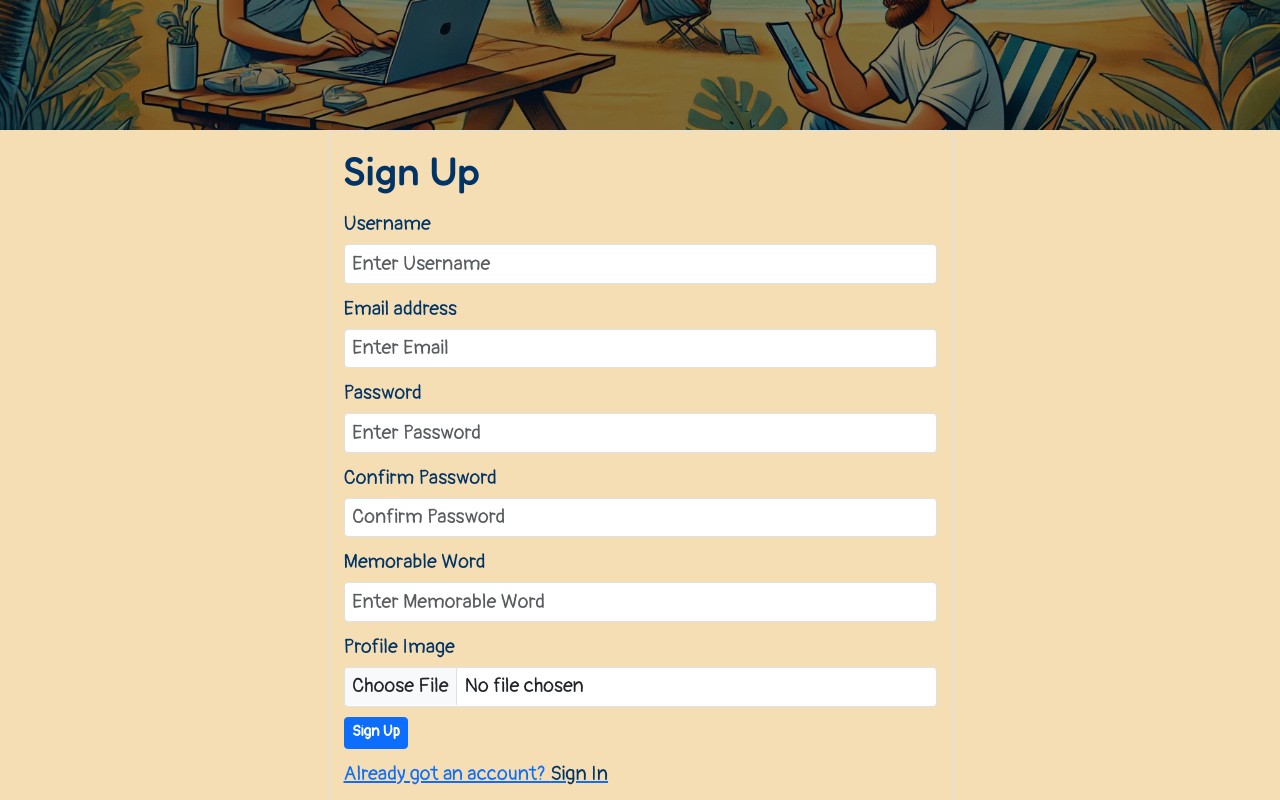
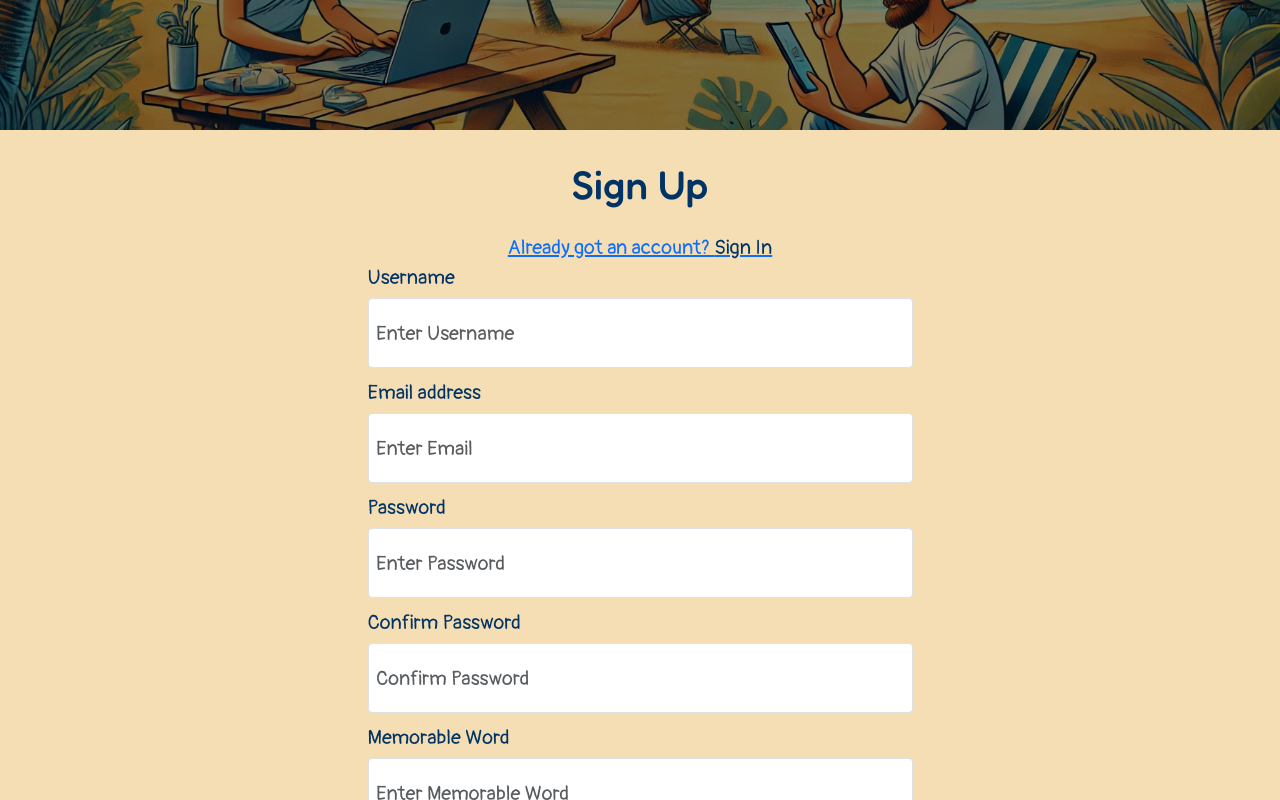
Before and after one commit to GMontaque/WiFiWander, a React (Create React App) app: page /signup in a window 1280 px wide. Shown: the part 280-1080 px from the top of the page. Built offline with nearby package versions, Linux system fonts and the light colour scheme.

Commit message:
style: add styling to sign up form and remove unused html code

```diff
--- a/src/App.css
+++ b/src/App.css
@@ -532,6 +532,17 @@ textarea {
   }
 }
 
+/* ******************** Sign Up Form ******************** */
+
+.signup-form {
+  width: 56rem;
+  margin: auto;
+}
+
+.signup-form input {
+  height: 7rem;
+}
+
 /* ******************** Footer ******************** */
 
 footer {
--- a/src/pages/SignUp.js
+++ b/src/pages/SignUp.js
@@ -1,5 +1,5 @@
 import React, { useState } from "react";
-import { Alert, Row, Col, Container, Form, Button } from "react-bootstrap";
+import { Alert, Row, Form, Button } from "react-bootstrap";
 import { NavLink, useNavigate } from "react-router-dom";
 import { axiosReq } from "../api/axiosDefaults";
 import showAlert from '../components/Sweetalert';
@@ -66,11 +66,13 @@ const SignUp = () => {
 
   return (
     <Row className="justify-content-md-center">
-      <Col md={6} className="my-auto">
-        <Container className="p-4 border rounded">
-          <h1 className="mb-4">Sign Up</h1>
-
-          <Form onSubmit={handleSubmit} encType="multipart/form-data">
+      <h1 className="mt-5 mb-4 text-center">Sign Up</h1>
+      <div className="mt-3 text-center">
+        <NavLink to="/signin">
+          Already got an account? <span>Sign In</span>
+        </NavLink>
+      </div>
+      <Form onSubmit={handleSubmit} encType="multipart/form-data" className="mb-5 signup-form">
         {/* Username */}
         <Form.Group className="mb-3" controlId="username">
           <Form.Label>Username</Form.Label>
@@ -160,23 +162,17 @@ const SignUp = () => {
         </Form.Group>
 
         {/* Submit Button */}
-            <Button variant="primary" type="submit">
+        <div className="btn-back mt-4 mb-5">
+          <Button className="btn" variant="" type="submit">
             Sign Up
           </Button>
+        </div>
         {errors.non_field_errors?.map((message, idx) => (
           <Alert key={idx} variant="warning" className="mt-3">
             {message}
           </Alert>
         ))}
       </Form>
-
-          <div className="mt-3">
-            <NavLink to="/signin">
-              Already got an account? <span>Sign In</span>
-            </NavLink>
-          </div>
-        </Container>
-      </Col>
     </Row>
   );
 };
```
Lines whose indentation alone changed are shown as unchanged.
